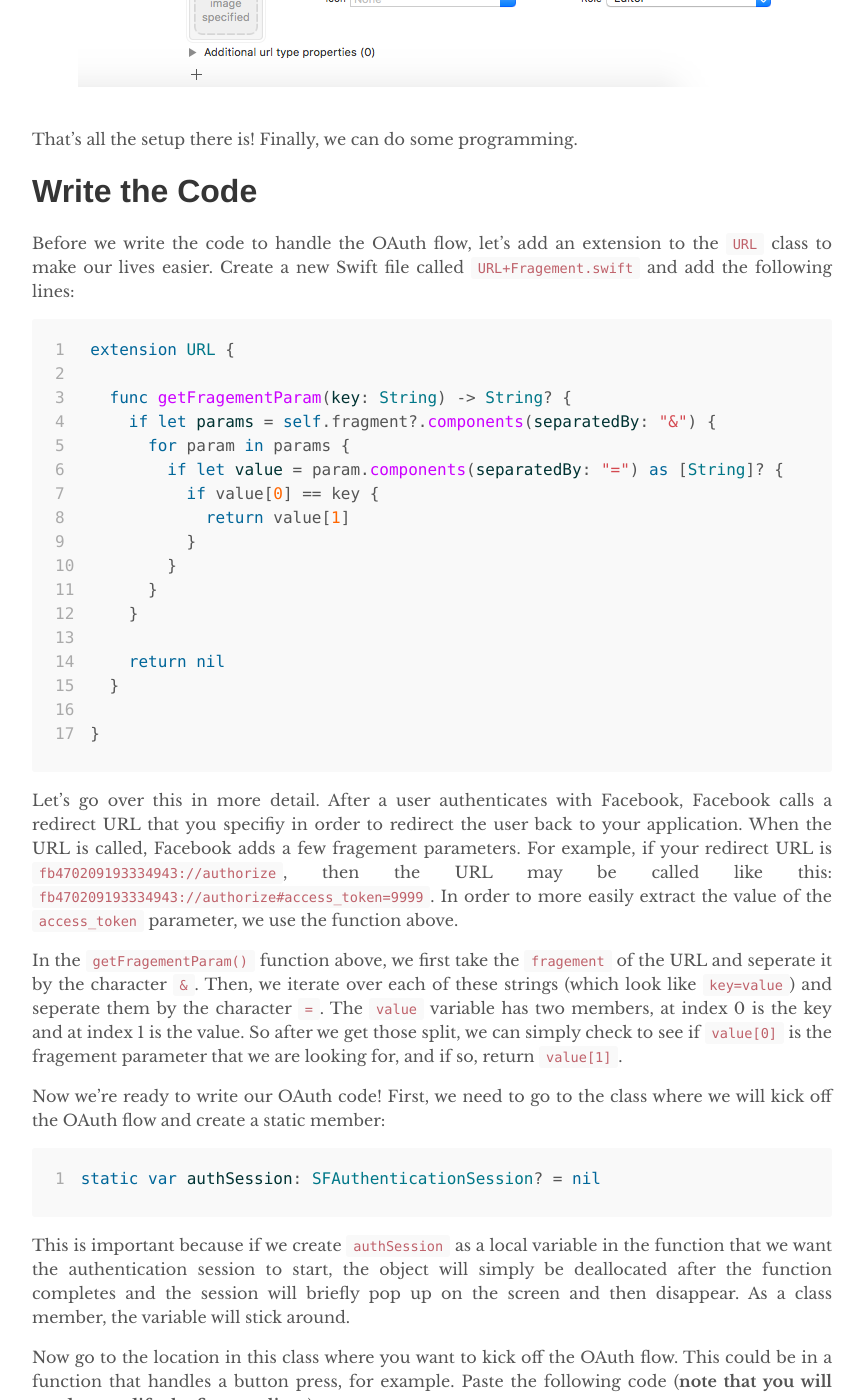
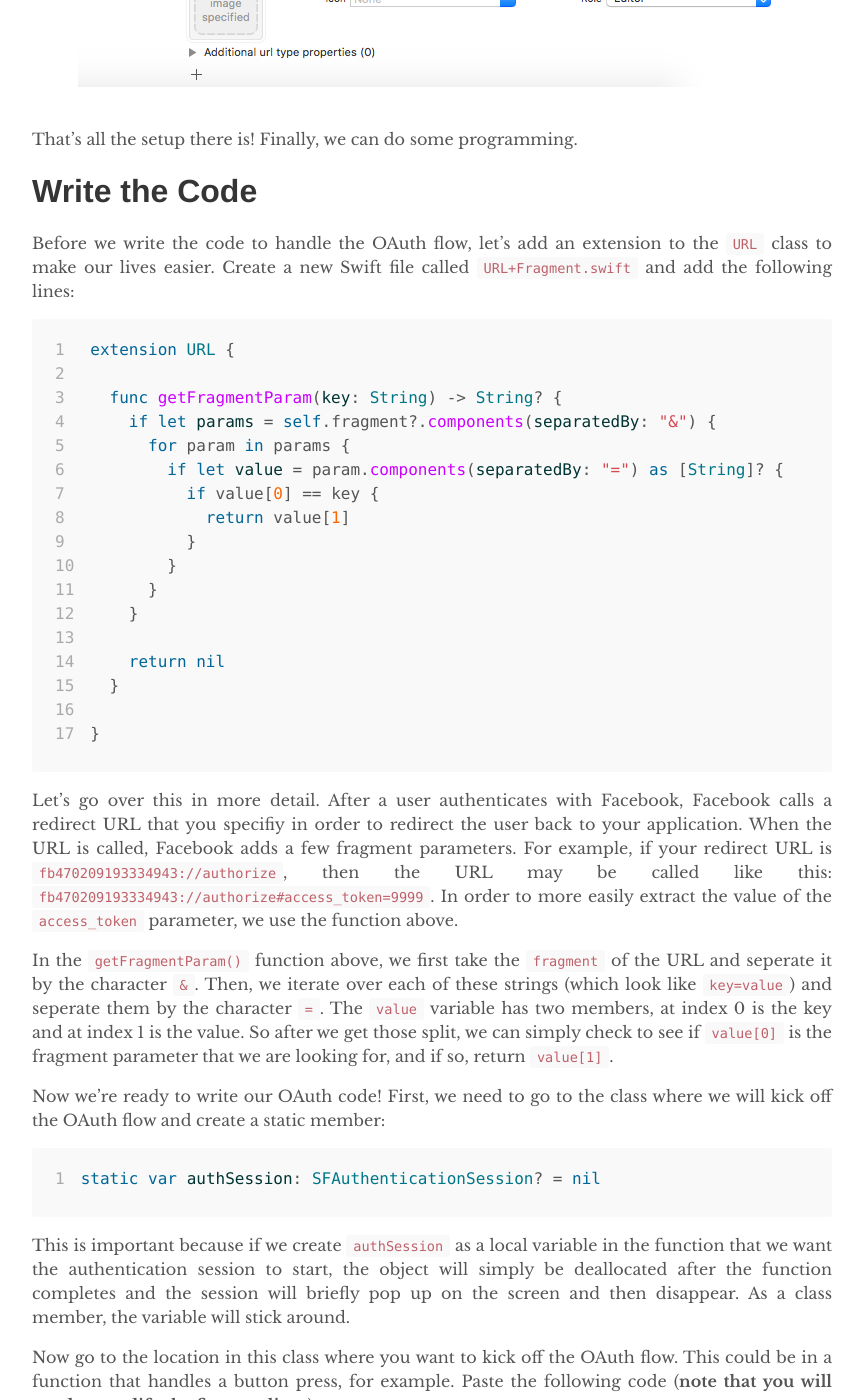
Before and after one commit to RohanNagar/RohanNagar.github.io, a Jekyll site: the page built from _posts/2017-10-01-simple-facebook-oauth-using-sfauthenticationsession.md, in a window 1280 px wide and 1400 px high, scrolled down 4027 px. Shown: the whole window, without its empty margins (208-1073 px from the left). Built offline with Jekyll 4.4.1, drawn with Linux system fonts in a browser that asks for light colours; comment, search, counter and statistics services are not loaded; some of the changed text lies outside the part shown.

Commit message:
Fix typo in word fragment

```diff
--- a/_posts/2017-10-01-simple-facebook-oauth-using-sfauthenticationsession.md
+++ b/_posts/2017-10-01-simple-facebook-oauth-using-sfauthenticationsession.md
@@ -79,12 +79,12 @@
 # Write the Code
 
 Before we write the code to handle the OAuth flow, let's add an extension to the `URL` class to make
-our lives easier. Create a new Swift file called `URL+Fragement.swift` and add the following lines:
+our lives easier. Create a new Swift file called `URL+Fragment.swift` and add the following lines:
 
 {% highlight swift  linenos %}
 extension URL {
 
-  func getFragementParam(key: String) -> String? {
+  func getFragmentParam(key: String) -> String? {
     if let params = self.fragment?.components(separatedBy: "&") {
       for param in params {
         if let value = param.components(separatedBy: "=") as [String]? {
@@ -103,14 +103,14 @@
 
 Let's go over this in more detail. After a user authenticates with Facebook, Facebook calls a redirect URL that you specifiy
 in order to redirect the user back to your application. When the URL is called, Facebook adds a few
-fragement parameters. For example, if your redirect URL is `fb470209193334943://authorize`,
+fragment parameters. For example, if your redirect URL is `fb470209193334943://authorize`,
 then the URL may be called like this: `fb470209193334943://authorize#access_token=9999`.
 In order to more easily extract the value of the `access_token` parameter, we use the function above.
 
-In the `getFragementParam()` function above, we first take the `fragement` of the URL and seperate it by the
+In the `getFragmentParam()` function above, we first take the `fragment` of the URL and seperate it by the
 character `&`. Then, we iterate over each of these strings (which look like `key=value`) and seperate them by
 the character `=`. The `value` variable has two members, at index 0 is the key and at index 1 is the value.
-So after we get those split, we can simply check to see if `value[0]` is the fragement parameter that we are
+So after we get those split, we can simply check to see if `value[0]` is the fragment parameter that we are
 looking for, and if so, return `value[1]`.
 
 Now we're ready to write our OAuth code! First, we need to go to the class where we will kick off the OAuth flow
@@ -139,7 +139,7 @@
       return
     }
 
-    let token = successURL.getFragementParam(key: "access_token")
+    let token = successURL.getFragmentParam(key: "access_token")
 
     // Use your token! Send it to your backend or store it on device
 }
@@ -169,7 +169,7 @@
 
 In the closure, we first check for any errors (for example, if the user canceled at any point) and return if we find those
 errors. Then, we use our helper function to get the access token from the URL that Facebook called. Remember, Facebook
-calls our redirect URL with the fragement parameter `access_token`, which is what we look for here. At this point in
+calls our redirect URL with the fragment parameter `access_token`, which is what we look for here. At this point in
 the closure, we will have our token! You can send the token to your backend or do anything you want with it.
 
 Finally, we start the authentication session by calling the `start()` function on the object.
```
